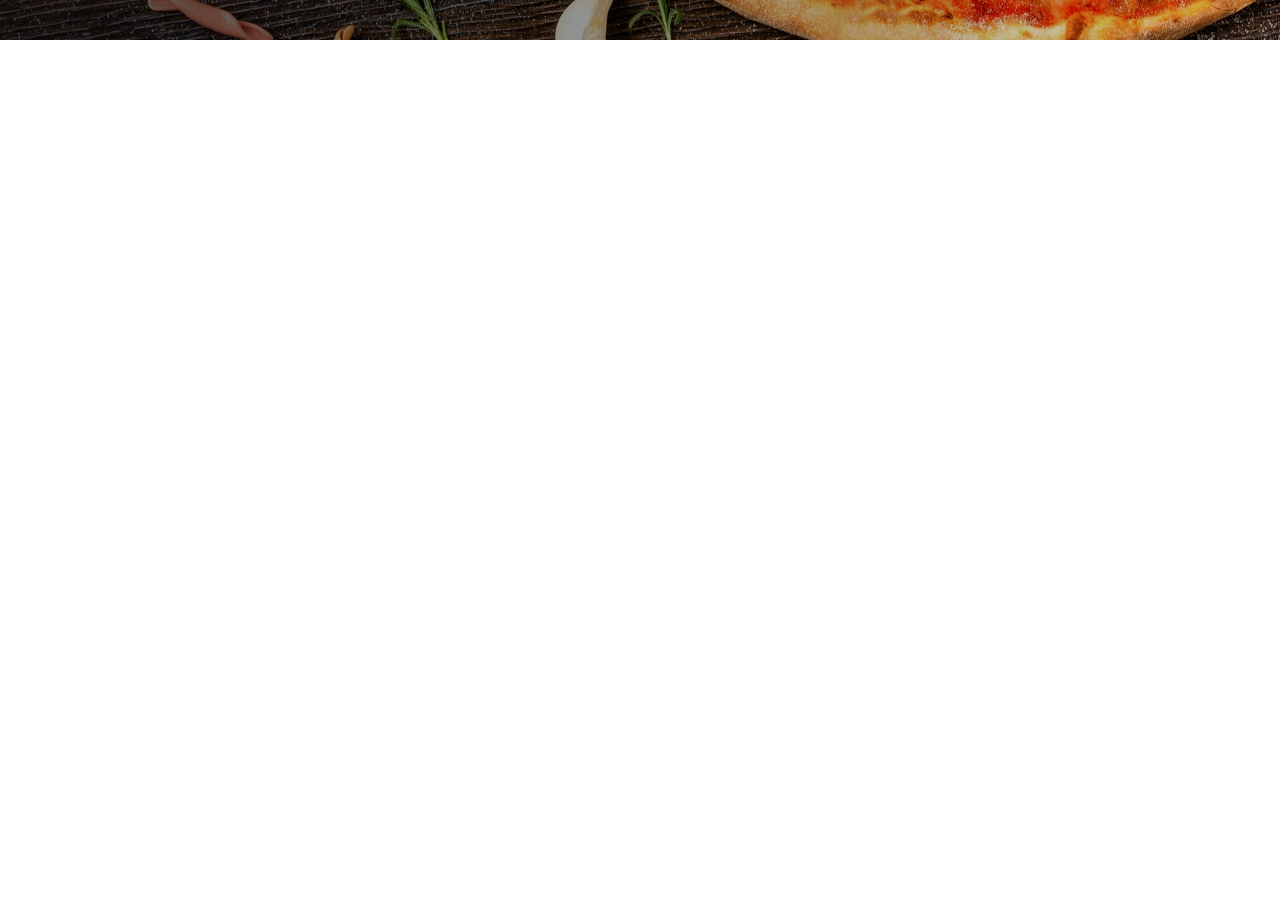
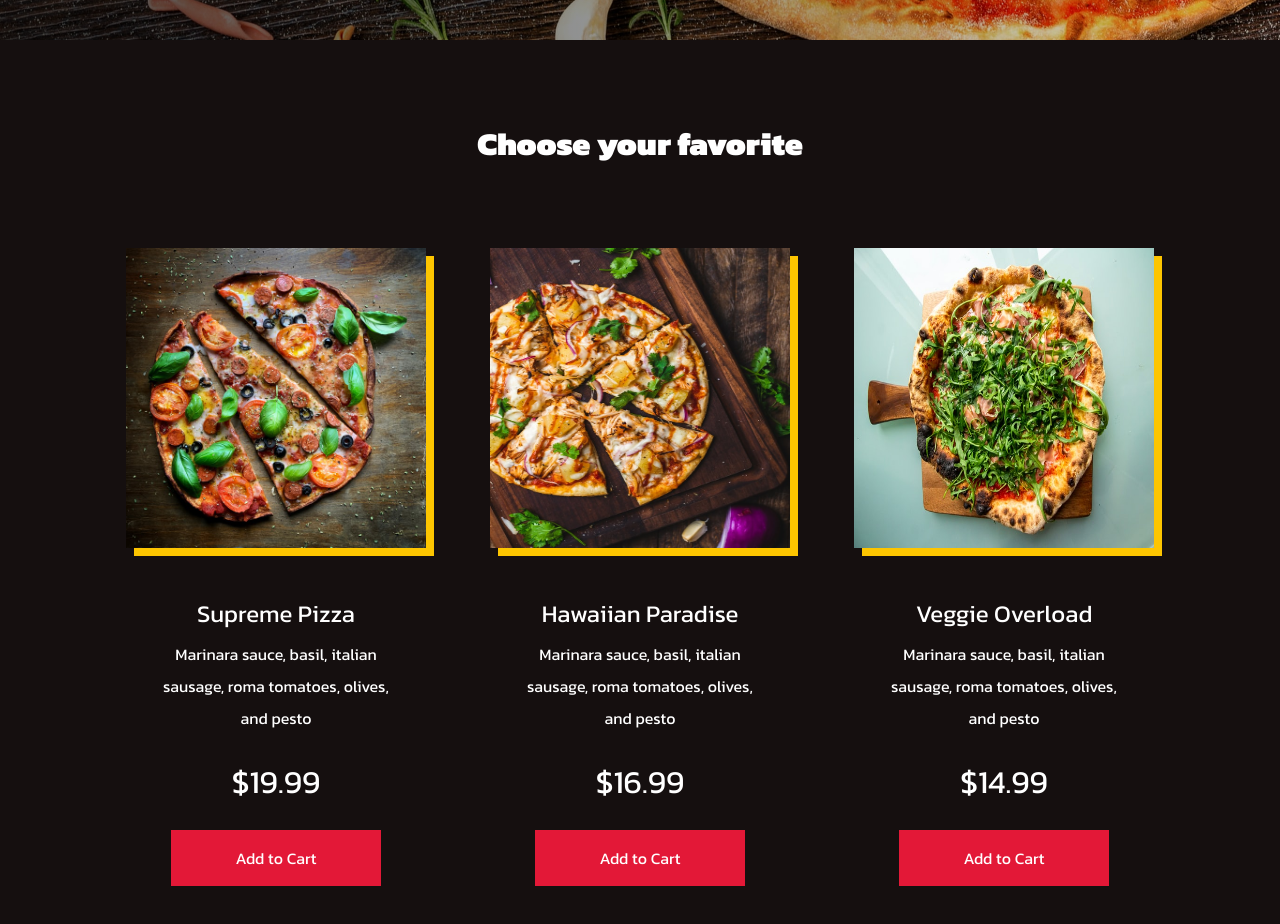
Before and after one commit to cleitonrs/react-pizza-website, a React (Create React App) app: page / in a window 1280 px wide. Shown: the part 760-1684 px from the top of the page. Before the commit the page ends 800 px from the top, so only its background shows below. Built offline with nearby package versions, Linux system fonts and the light colour scheme.

Commit message:
products component

```diff
--- a/src/App.js
+++ b/src/App.js
@@ -2,12 +2,15 @@ import React from "react";
 import { BrowserRouter as Router } from "react-router-dom"
 import { GlobalStyle } from "./globalStyles";
 import Hero from "./components/Hero";
+import Products from "./components/Products";
+import { productData } from "./components/Products/data";
 
 function App() {
   return (
     <Router>
       <GlobalStyle />
       <Hero />
+      <Products heading="Choose your favorite" data={productData} />
     </Router>
   );
 }
--- /dev/null
+++ b/src/components/Products/ProductsElements.js
@@ -0,0 +1,73 @@
+import styled from "styled-components";
+
+export const ProductsContainer = styled.div`
+  width: 100vw;
+  min-height: 100vh;
+  padding: 5rem calc((100vw - 1300px) / 2);
+  background: #150f0f;
+  color: #fff;
+`
+
+export const ProductWrapper = styled.div`
+  display: flex;
+  flex-wrap: wrap;
+  justify-content: center;
+  margin: 0 auto;
+`
+
+export const ProductCard = styled.div`
+  margin: 0 2rem;
+  line-height: 2;
+  width: 300px;
+`
+
+export const ProductImg = styled.img`
+  height: 300px;
+  min-width: 300px;
+  max-width: 100%;
+  box-shadow: 8px 8px #fdc500;
+`
+
+export const ProductsHeading = styled.h1`
+  font-size: clamp(2rem, 2.5vw, 3rem);
+  text-align: center;
+  margin-bottom: 5rem;
+`
+
+export const ProductTitle = styled.h2`
+  font-weight: 400;
+  font-size: 1.5rem;
+`
+
+export const ProductInfo = styled.div`
+  display: flex;
+  flex-direction: column;
+  justify-content: center;
+  align-items: center;
+  padding: 2rem;
+  text-align: center;
+`
+
+export const ProductDesc = styled.p`
+  margin-bottom: 1rem;
+`
+
+export const ProductPrice = styled.p`
+  margin-bottom: 1rem;
+  font-size: 2rem;
+`
+
+export const ProductButton = styled.button`
+  font-size: 1rem;
+  padding: 1rem 4rem;
+  border: none;
+  background: #e31837;
+  color: #fff;
+  transition: .2s ease-out;
+
+  &:hover {
+    background-color: #ffc500;
+    cursor: pointer;
+    color: #000;
+  }
+`
--- /dev/null
+++ b/src/components/Products/data.js
@@ -0,0 +1,31 @@
+import product1 from "../../images/product-1.jpg"
+import product2 from "../../images/product-2.jpg"
+import product3 from "../../images/product-3.jpg"
+
+
+export const productData = [
+  {
+    img: product1,
+    alt: "Pizza",
+    name: "Supreme Pizza",
+    desc: "Marinara sauce, basil, italian sausage, roma tomatoes, olives, and pesto",
+    price: "$19.99",
+    button: "Add to Cart"
+  },
+  {
+    img: product2,
+    alt: "Pizza",
+    name: "Hawaiian Paradise",
+    desc: "Marinara sauce, basil, italian sausage, roma tomatoes, olives, and pesto",
+    price: "$16.99",
+    button: "Add to Cart"
+  },
+  {
+    img: product3,
+    alt: "Pizza",
+    name: "Veggie Overload",
+    desc: "Marinara sauce, basil, italian sausage, roma tomatoes, olives, and pesto",
+    price: "$14.99",
+    button: "Add to Cart"
+  }
+]
--- /dev/null
+++ b/src/components/Products/index.js
@@ -0,0 +1,38 @@
+import React from 'react'
+import {
+  ProductsContainer,
+  ProductWrapper,
+  ProductsHeading,
+  ProductTitle,
+  ProductCard,
+  ProductImg,
+  ProductInfo,
+  ProductDesc,
+  ProductPrice,
+  ProductButton
+ } from './ProductsElements'
+
+const Products = ({heading, data}) => {
+  return (
+    <ProductsContainer>
+      <ProductsHeading>{heading}</ProductsHeading>
+      <ProductWrapper>
+        {data.map((product, index) => {
+          return (
+            <ProductCard key={index}>
+              <ProductImg src={product.img} alt={product.alt} />
+              <ProductInfo>
+                <ProductTitle>{product.name}</ProductTitle>
+                <ProductDesc>{product.desc}</ProductDesc>
+                <ProductPrice>{product.price}</ProductPrice>
+                <ProductButton>{product.button}</ProductButton>
+              </ProductInfo>
+            </ProductCard>
+          )
+        })}
+      </ProductWrapper>
+    </ProductsContainer>
+  )
+}
+
+export default Products
```
